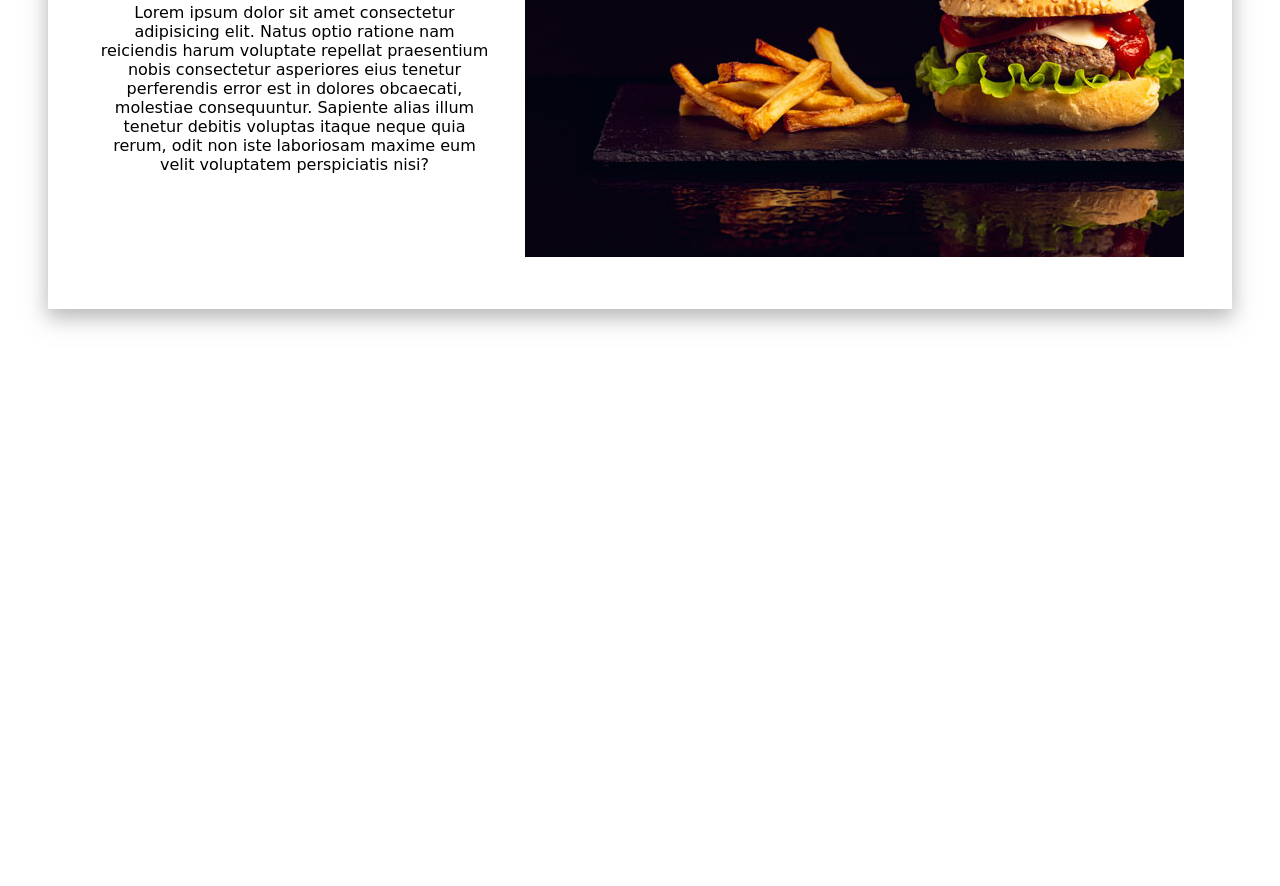
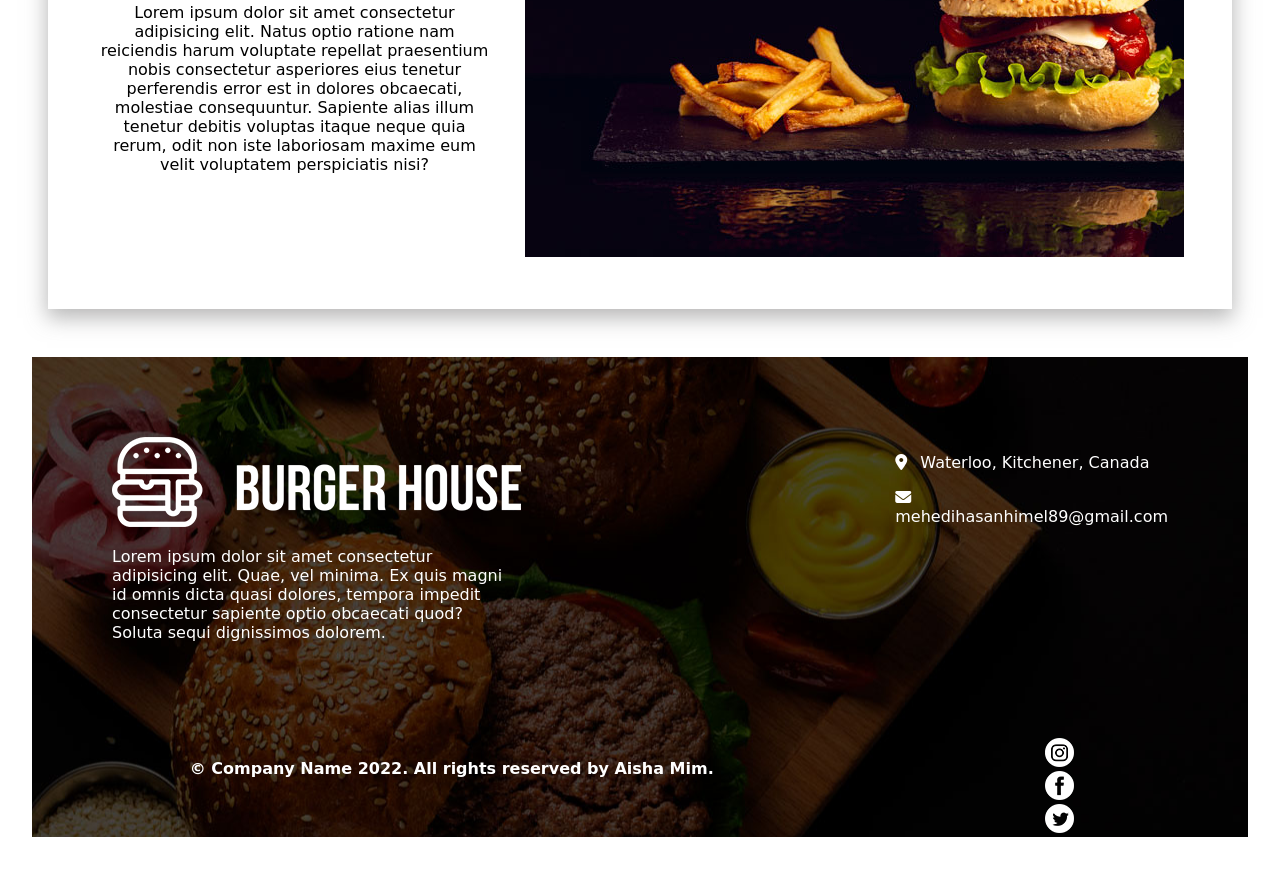
Before and after one commit to Mehedi-Hasan-Himel/burger-house, a plain HTML site: page index.html in a window 1280 px wide. Shown: the part 2659-3545 px from the top of the page. Before the commit the page ends 3016 px from the top, so only its background shows below. Drawn offline with Linux system fonts and the light colour scheme.

Commit message:
img link

```diff
--- a/index.html
+++ b/index.html
@@ -153,12 +153,42 @@
       </section>
       <!-- Event End -->
 
+      <!-- Booking Start -->
+
+      <!-- Booking End -->
+
    </main>
    <!-- Main Section End -->
 
    <!-- Footer Section Start -->
-   <footer>
+   <footer class="footer">
+      <section class="footer__text">
+         <article class="footer__text-info">
+            <img src="./images/footer_logo.png" alt="">
+            <p>Lorem ipsum dolor sit amet consectetur adipisicing elit. Quae, vel minima. Ex quis magni id omnis dicta
+               quasi dolores, tempora impedit consectetur sapiente optio obcaecati quod? Soluta sequi dignissimos
+               dolorem.</p>
+         </article>
+         <article class="footer__text-contact">
+            <p> <i class="fa-solid fa-location-dot"></i> Waterloo, Kitchener, Canada</p>
 
+            <p> <i class="fa-solid fa-envelope"></i> mehedihasanhimel89@gmail.com</p>
+         </article>
+      </section>
+      <section class="footer__end">
+         <article class="copy">
+            <h4>© Company Name 2022. All rights reserved by Aisha Mim.
+            </h4>
+         </article>
+         <article class="link">
+            <div>
+               <li><a href="#"><img src="images/icon1.png" alt="Burger House"></a></li>
+               <li><a href="#"><img src="images/icon2.png" alt="Burger House"></a></li>
+               <li><a href="#"><img src="images/icon3.png" alt="Burger House"></a></li>
+               <li><a href="#"><img src="images/icon4.png" alt="Burger House"></a></li>
+            </div>
+         </article>
+      </section>
    </footer>
    <!-- Footer Section End -->
 
--- a/style/layouts/_footer.scss
+++ b/style/layouts/_footer.scss
@@ -1,3 +1,46 @@
 /* footer style code start */
 
+.footer {
+  width: 95vw;
+  height: 60vh;
+  margin: 0 auto;
+  background-image: url(../../images/footer_bg.jpg);
+  background-repeat: no-repeat;
+  background-position: center;
+  &__text {
+    display: flex;
+    padding: 5rem;
+    color: white;
+    &-info {
+      p {
+        width: 50%;
+      }
+    }
+    &-contact {
+      &-icon {
+        display: flex;
+      }
+      p {
+        i {
+          margin-right: 0.5rem;
+        }
+      }
+    }
+  }
+  &__end {
+    display: flex;
+    justify-content: space-around;
+    .copy {
+      h4 {
+        color: white;
+      }
+      .link{
+        div{
+          display: flex;
+        }
+      }
+    }
+  }
+}
+
 /* footer style code end */
--- a/style/layouts/_header.scss
+++ b/style/layouts/_header.scss
@@ -1,7 +1,7 @@
 /* header style code start */
 
 header {
-  background-image: url(../../images/banner_main.jpg);
+  background-image: url(../images/banner_main.jpg);
   div {
     display: flex;
     justify-content: end;
```
Also changed, not shown: style/style.css, 1 other file.
